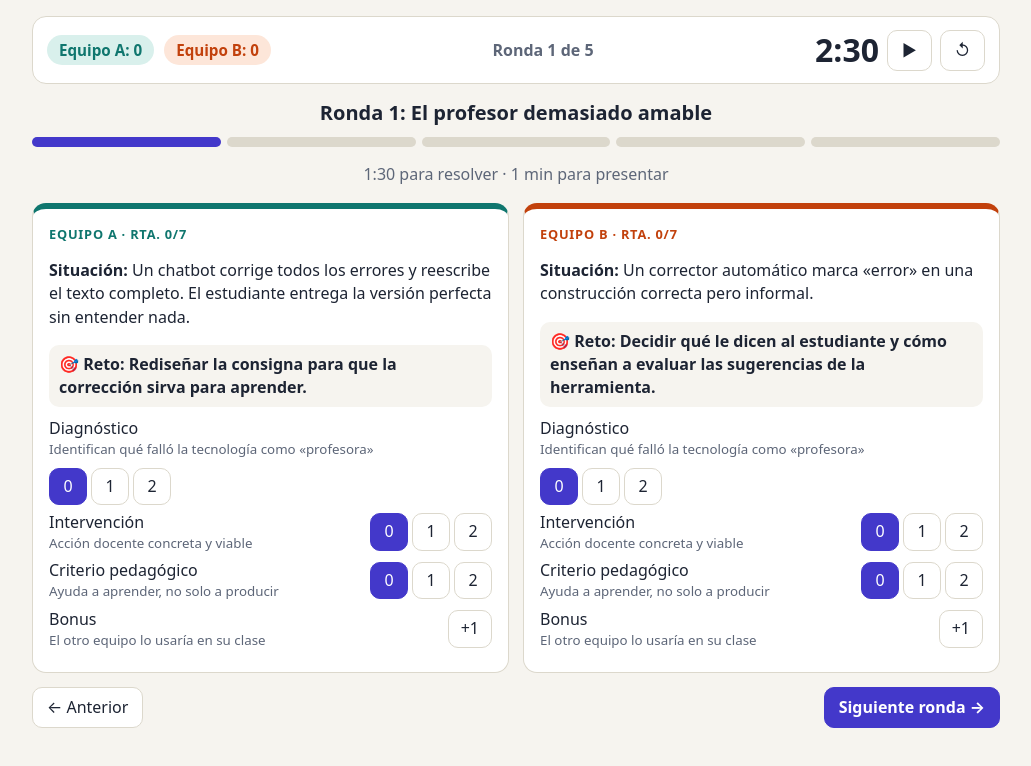
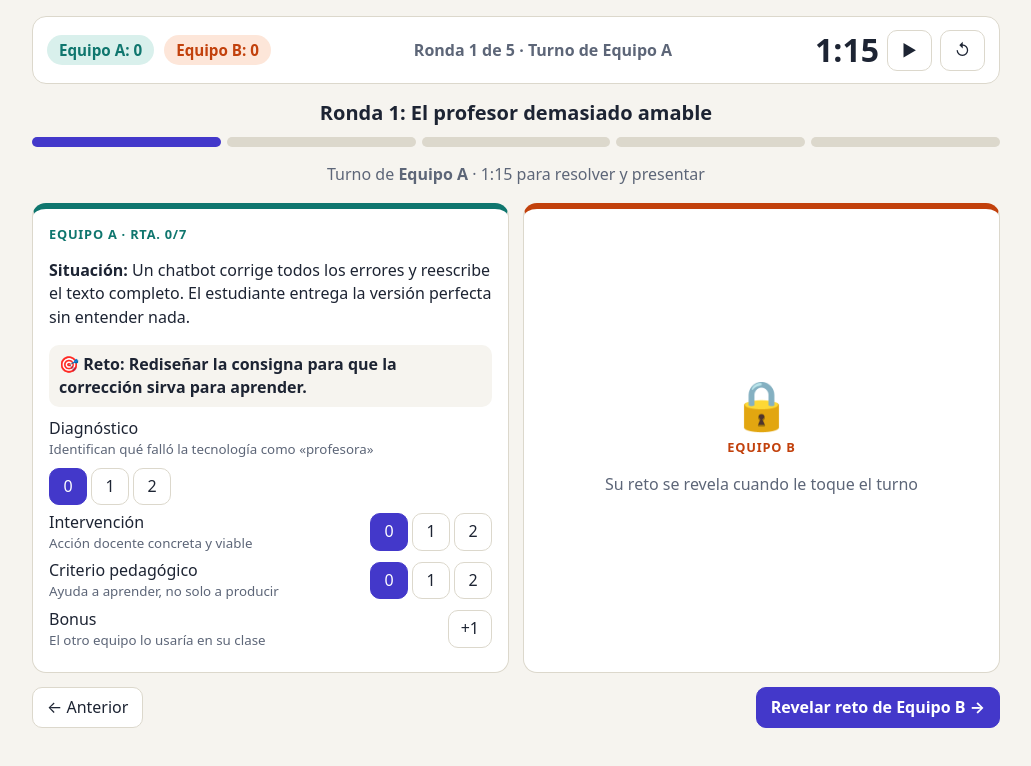
Before and after one commit to anaclaudiapaez-cyber/cursoredpamingles, a plain HTML site: page index.html in a window 1280 px wide. Both pictures are taken after a click on the button "Empezar ronda 1 →". Shown: the whole page, without its empty margins (124-1155 px from the left). Drawn offline with Linux system fonts and the light colour scheme.

Commit message:
Adjust timer settings and game instructions

```diff
--- a/index.html
+++ b/index.html
@@ -50,7 +50,7 @@ input[type=text]{font:inherit;width:100%;padding:8px 10px;border-radius:10px;bor
     <div class="sb"><span id="sa" class="pill pa"></span><span id="sbb" class="pill pb"></span></div>
     <div class="sb"><span id="rl" class="mute"></span></div>
     <div style="display:flex;gap:8px;align-items:center">
-      <span id="tm" class="timer">2:30</span>
+      <span id="tm" class="timer">1:15</span>
       <button id="tg">▶</button><button id="tr">↺</button>
     </div>
   </div>
@@ -67,7 +67,7 @@ const ROUNDS=[
 const CR=[["d","Diagnóstico","Identifican qué falló la tecnología como «profesora»"],["i","Intervención","Acción docente concreta y viable"],["c","Criterio pedagógico","Ayuda a aprender, no solo a producir"]];
 let S;
 const $=id=>document.getElementById(id);
-function init(){S={names:["Equipo A","Equipo B"],r:-1,sc:[0,1].map(()=>ROUNDS.map(()=>({d:0,i:0,c:0,b:0}))),end:["","","",""]};stopT();render()}
+function init(){S={names:["Equipo A","Equipo B"],r:-1,t:0,sc:[0,1].map(()=>ROUNDS.map(()=>({d:0,i:0,c:0,b:0}))),end:["","","",""]};stopT();render()}
 const tot=t=>S.sc[t].reduce((s,x)=>s+x.d+x.i+x.c+x.b,0);
 const rtot=(t,r)=>{const x=S.sc[t][r];return x.d+x.i+x.c+x.b};
 const esc=s=>s.replace(/[&<>"]/g,c=>({"&":"&amp;","<":"&lt;",">":"&gt;",'"':"&quot;"}[c]));
@@ -81,7 +81,7 @@ function render(){
     <div class="grid"><div class="card a"><div class="tag" style="color:var(--a)">Equipo A</div><p>Nombre del equipo</p><input type="text" id="n0" value="${esc(S.names[0])}"></div>
     <div class="card b"><div class="tag" style="color:var(--b)">Equipo B</div><p>Nombre del equipo</p><input type="text" id="n1" value="${esc(S.names[1])}"></div></div>
     <div class="card" style="margin-top:14px;border-top-color:var(--acc)"><b>Cómo se juega</b>
-    <p>En cada ronda, cada equipo recibe una situación distinta. Tienen 1 minuto y medio para resolverla y 1 minuto para presentarla. El jurado (quien coordina) puntúa de 0 a 2: <b>diagnóstico</b>, <b>intervención</b> y <b>criterio pedagógico</b>. Bonus +1 si el otro equipo dice que usaría la solución en su clase.</p></div>
+    <p>En cada ronda, cada equipo recibe una situación distinta. Los retos se revelan de a uno: cada equipo ve el suyo solo cuando le toca el turno, y tiene 1 minuto y cuarto para resolverlo y presentarlo. El jurado (quien coordina) puntúa de 0 a 2: <b>diagnóstico</b>, <b>intervención</b> y <b>criterio pedagógico</b>. Bonus +1 si el otro equipo dice que usaría la solución en su clase.</p></div>
     <div class="bar"><span></span><button class="main" id="go">Empezar ronda 1 →</button></div>`;
     $("go").onclick=()=>{S.names=[$("n0").value||"Equipo A",$("n1").value||"Equipo B"];S.r=0;render()};
     return;
@@ -97,29 +97,29 @@ function render(){
     <p style="margin:6px 0">…never as…</p><input type="text" data-e="${t*2+1}" value="${esc(S.end[t*2+1])}"></div>`).join("")}</div></div>
     <div class="bar"><button id="back">← Volver a la ronda 5</button><button class="main" id="again">Jugar de nuevo</button></div>`;
     app.querySelectorAll("[data-e]").forEach(i=>i.oninput=()=>S.end[i.dataset.e]=i.value);
-    $("back").onclick=()=>{S.r=4;render()};$("again").onclick=init;
+    $("back").onclick=()=>{S.r=4;S.t=1;render()};$("again").onclick=init;
     return;
   }
   const R=ROUNDS[S.r];
-  $("rl").textContent="Ronda "+(S.r+1)+" de 5";
+  $("rl").textContent="Ronda "+(S.r+1)+" de 5 · Turno de "+S.names[S.t===0?S.r%2:1-S.r%2];
   resetT();scores();
   app.innerHTML=`<h2 class="center">Ronda ${S.r+1}: ${R.t}</h2><div class="track" style="color:var(--acc)">${ROUNDS.map((_,i)=>`<div class="sq ${i<=S.r?"f":""}"></div>`).join("")}</div>
-  <p class="mute center">1:30 para resolver · 1 min para presentar</p>
-  <div class="grid">${[0,1].map(t=>{const k=t?"b":"a",c=R[t?"B":"A"],x=S.sc[t][S.r];return `<div class="card ${k}">
+  <p class="mute center">Turno de <b>${esc(S.names[S.t===0?S.r%2:1-S.r%2])}</b> · 1:15 para resolver y presentar</p>
+  <div class="grid">${[0,1].map(t=>{const k=t?"b":"a",c=R[t?"B":"A"],x=S.sc[t][S.r];if(!(t===S.r%2||S.t>=1))return `<div class="card ${k}" style="display:flex;align-items:center;justify-content:center;min-height:200px;text-align:center"><div><div class="big">🔒</div><div class="tag" style="color:var(--${k})">${esc(S.names[t])}</div><p class="mute">Su reto se revela cuando le toque el turno</p></div></div>`;return `<div class="card ${k}">
     <div class="tag" style="color:var(--${k})">${esc(S.names[t])} · Rta. ${rtot(t,S.r)}/7</div>
     <p><b>Situación:</b> ${c[0]}</p><div class="reto">🎯 Reto: ${c[1]}</div>
     ${CR.map(([f,n,d])=>`<div class="row"><div>${n}<small>${d}</small></div><div class="seg">${[0,1,2].map(v=>`<button data-t="${t}" data-f="${f}" data-v="${v}" class="${x[f]===v?"on":""}">${v}</button>`).join("")}</div></div>`).join("")}
     <div class="row"><div>Bonus<small>El otro equipo lo usaría en su clase</small></div><div class="seg"><button data-t="${t}" data-f="b" data-v="${x.b?0:1}" class="${x.b?"on":""}" style="width:auto;padding:6px 12px">+1</button></div></div></div>`}).join("")}</div>
-  <div class="bar"><button id="prev" ${S.r?"":"disabled"}>← Anterior</button><button class="main" id="next">${S.r<4?"Siguiente ronda →":"Ver resultados 🏆"}</button></div>`;
+  <div class="bar"><button id="prev" ${S.r?"":"disabled"}>← Anterior</button><button class="main" id="next">${S.t===0?"Revelar reto de "+esc(S.names[1-S.r%2])+" →":(S.r<4?"Siguiente ronda →":"Ver resultados 🏆")}</button></div>`;
   app.querySelectorAll("[data-f]").forEach(b=>b.onclick=()=>{S.sc[b.dataset.t][S.r][b.dataset.f]=+b.dataset.v;const y=scrollY;render2(y)});
-  $("prev").onclick=()=>{S.r--;render()};
-  $("next").onclick=()=>{S.r++;render();scrollTo(0,0)};
+  $("prev").onclick=()=>{S.r--;S.t=1;render()};
+  $("next").onclick=()=>{if(S.t===0){S.t=1;render()}else{S.r++;S.t=0;render();scrollTo(0,0)}};
 }
 function render2(y){const keep=remaining,run=!!iv;const app=$("app");const r=S.r;render();remaining=keep;draw();if(run)startT();scrollTo(0,y)}
-let remaining=150,iv=null;
+let remaining=75,iv=null;
 function draw(){const m=Math.floor(remaining/60),s=remaining%60;$("tm").textContent=m+":"+String(s).padStart(2,"0");$("tm").classList.toggle("low",remaining<=30&&remaining>0);$("tg").textContent=iv?"⏸":"▶"}
 function stopT(){clearInterval(iv);iv=null}
-function resetT(){stopT();remaining=150;draw()}
+function resetT(){stopT();remaining=75;draw()}
 function startT(){stopT();iv=setInterval(()=>{remaining--;if(remaining<=0){remaining=0;stopT();try{new (window.AudioContext||window.webkitAudioContext)().resume()}catch(e){}}draw()},1000);draw()}
 $("tg").onclick=()=>{iv?(stopT(),draw()):(remaining>0&&startT())};
 $("tr").onclick=resetT;
```
